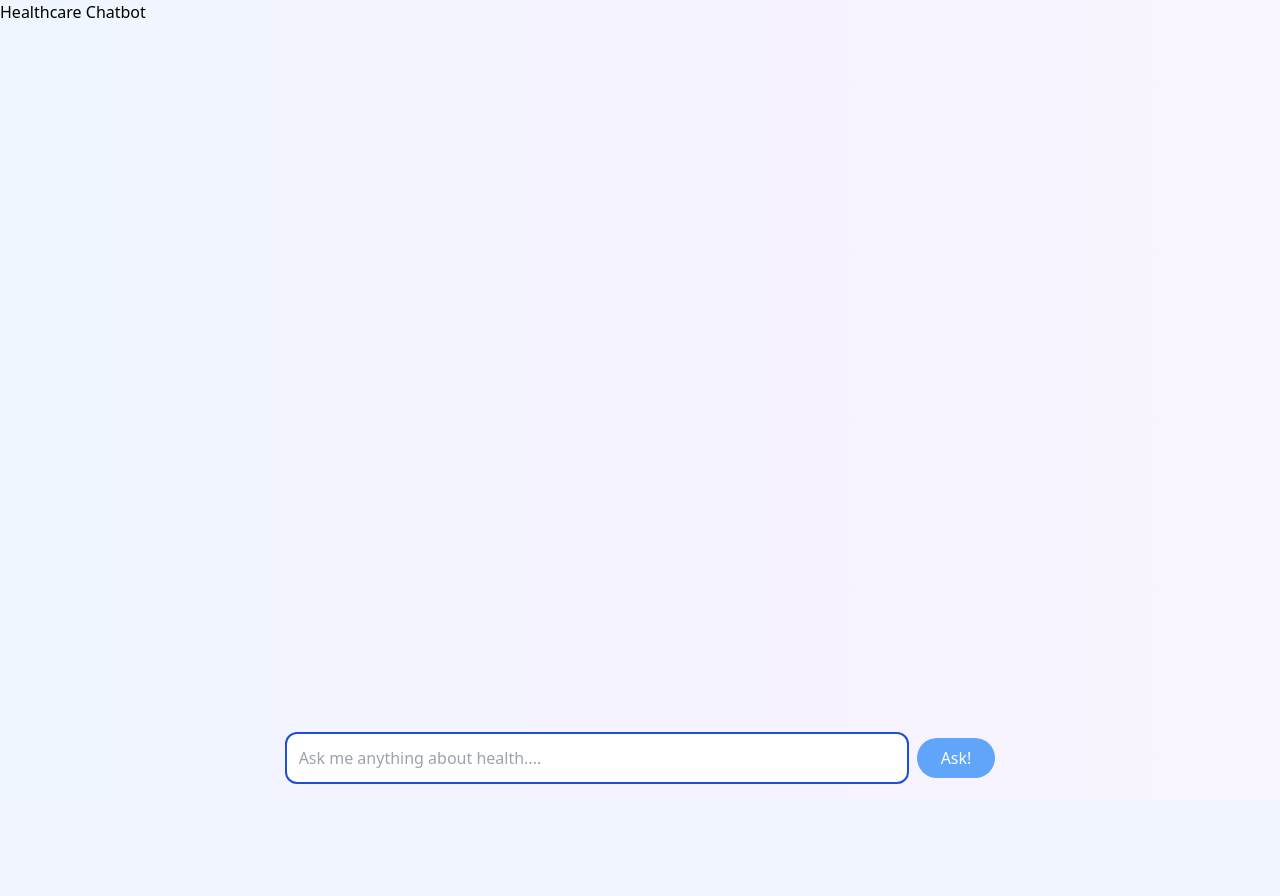
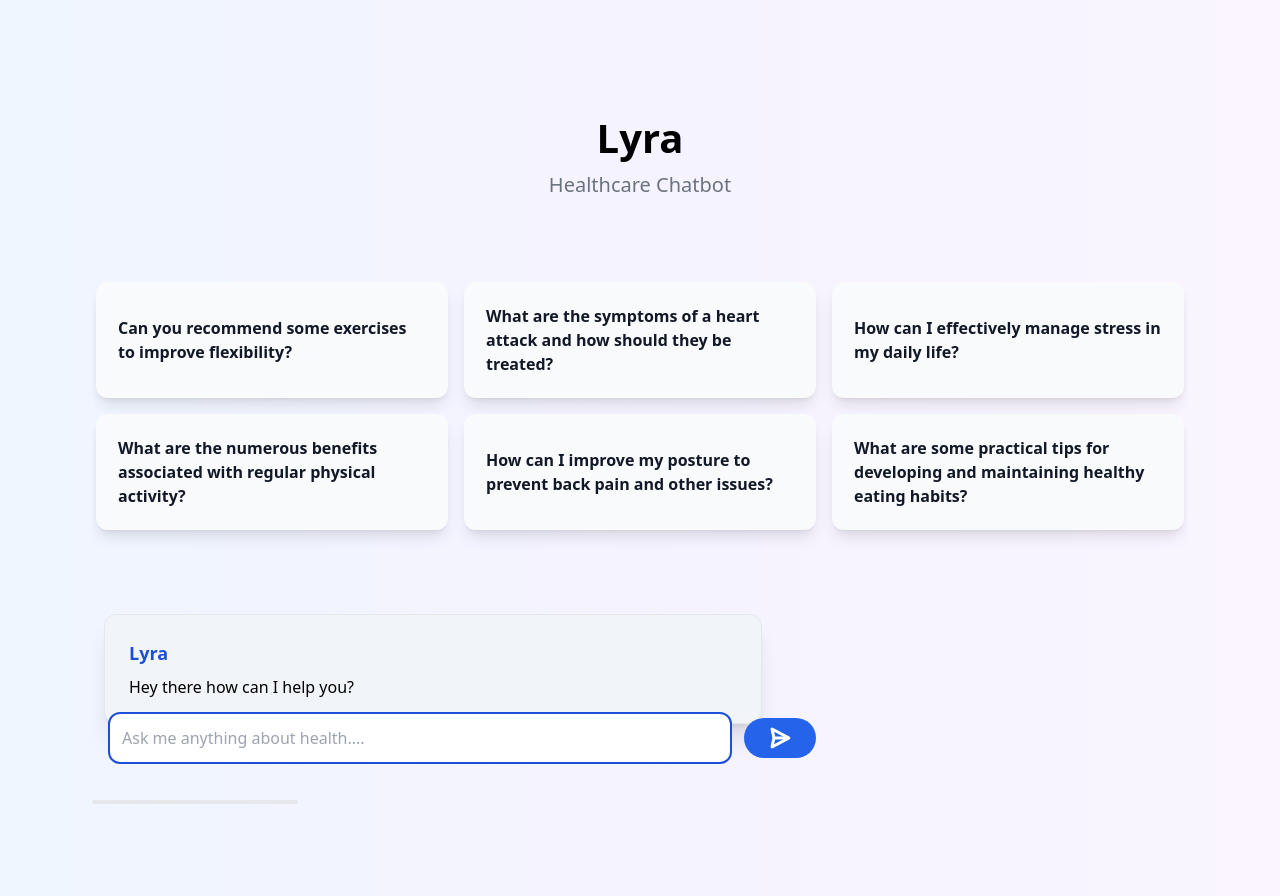
Before and after one commit to Abhijnan18/Chatbot-Flask-App, a Flask app: page / in a window 1280 px wide. Before the commit the page ends 784 px from the top, so only its background shows below. Run offline with Flask 3, Linux system fonts and the light colour scheme; some libraries are stand-ins or nearby versions.

Commit message:
Scroll animation achived

```diff
--- a/templates/index.html
+++ b/templates/index.html
@@ -12,8 +12,10 @@
         #conversation {
             max-height: calc(100vh - 60px);
             /* Adjusted height to make room for the fixed input */
-            overflow-y: auto;
-            margin-bottom: 60px;
+        }
+
+        #conversation::-webkit-scrollbar {
+            display: none;
         }
 
         .lyra-message h1 {}
@@ -27,24 +29,62 @@
         .lyra-message ul {
             list-style-type: disc;
         }
+
+        @keyframes fade-in {
+            from {
+                opacity: 0;
+            }
+
+            to {
+                opacity: 1;
+            }
+        }
+
+        .lyra-message {
+            animation: fade-in 1s ease-in-out;
+            /* Adjust the duration and timing function as needed */
+        }
     </style>
 </head>
 
 <body
-    class="bg-gradient-to-r from-blue-50 via-violet-50 to-purple-50 overflow-x-hidden font-family: ui-monospace, SFMono-Regular, Menlo, Monaco, Consolas, Liberation Mono, 'Courier New', monospace;">
-    <h1>Healthcare Chatbot</h1>
-    <div id="conversation" class="">
+    class="bg-gradient-to-r  p-3 from-blue-50 via-violet-50 to-purple-50 overflow-x-hidden font-family: ui-monospace, SFMono-Regular, Menlo, Monaco, Consolas, Liberation Mono, 'Courier New', monospace;">
+    <div class="m-20 grid grid-cols-5 gap-4">
+        <div id="chat" class="col-span-5 scroll-smooth mb-3">
+
+
+
+
+
+            <div id="conversation" class=" mt-5 mb-2 overflow-y-auto">
+                <h1 class="text-center text-[40px] font-semibold leading-[52px]	">Lyra</h1>
+            <div class="text-center text-[20px] font-normal leading-[26px] mt-[1vh] text-gray-500">Healthcare Chatbot</div>
+
+
+            <div class="grid grid-cols-3 gap-2 mt-[10vh] mb-[10vh]">
+                <div class="flex justify-center items-center rounded-xl p-5 text-base bg-gray-50 text-gray-900 font-semibold shadow-lg m-1 hover:border-2 hover:border-blue-700 transition duration-300 ease-in-out border-2 border-transparent">Can you recommend some exercises to improve flexibility?</div>
+                <div class="flex justify-center items-center rounded-xl p-5 text-base bg-gray-50 text-gray-900 font-semibold shadow-lg m-1 hover:border-2 hover:border-blue-700 transition duration-300 ease-in-out border-2 border-transparent">What are the symptoms of a heart attack and how should they be treated?</div>
+                <div class="flex justify-center items-center rounded-xl p-5 text-base bg-gray-50 text-gray-900 font-semibold shadow-lg m-1 hover:border-2 hover:border-blue-700 transition duration-300 ease-in-out border-2 border-transparent">How can I effectively manage stress in my daily life?</div>
+                <div class="flex justify-center items-center rounded-xl p-5 text-base bg-gray-50 text-gray-900 font-semibold shadow-lg m-1 hover:border-2 hover:border-blue-700 transition duration-300 ease-in-out border-2 border-transparent">What are the numerous benefits associated with regular physical activity?</div>
+                <div class="flex justify-center items-center rounded-xl p-5 text-base bg-gray-50 text-gray-900 font-semibold shadow-lg m-1 hover:border-2 hover:border-blue-700 transition duration-300 ease-in-out border-2 border-transparent">How can I improve my posture to prevent back pain and other issues?</div>
+                <div class="flex justify-center items-center rounded-xl p-5 text-base bg-gray-50 text-gray-900 font-semibold shadow-lg m-1 hover:border-2 hover:border-blue-700 transition duration-300 ease-in-out border-2 border-transparent">What are some practical tips for developing and maintaining healthy eating habits?</div>
+            </div>
+            <div class="max-w-[60%] mb-10 mr-auto ml-3">
+                <div class="lyra-message bg-slate-100 p-5 rounded-xl shadow-xl border-[1px] h-auto p-6">
+                    <p class="m-2 mt-0 ml-0 text-lg text-blue-700 font-semibold">Lyra</p> Hey there how can I help you?
+                </div>
+            </div>
                 {% for message in conversation %}
                 {% if 'You:::' in message %}
-        <div class="max-w-[50%] mb-10 ml-auto mr-20">
+                <div class="max-w-[60%] mb-10 ml-auto mr-2">
                     <div class="user-message bg-blue-600 text-white p-5 rounded-xl shadow-xl w-auto">
-                <p class="m-2 ml-0 text-xl text-green-100">You</p>{{ message.split(':::')[1] }}
+                        <p class="m-2 mt-0 ml-0 text-lg text-orange-100 font-semibold">You</p>{{ message.split(':::')[1] }}
                     </div>
                 </div>
                 {% elif 'Lyra:::' in message %}
-        <div class="max-w-[50%] mb-10 mr-auto ml-20">
-            <div class="lyra-message bg-slate-100 p-5 rounded-xl shadow-xl border-[1px] h-auto p-24">
-                <p class="m-2 ml-0 text-xl text-green-500">Lyra</p>{{ message.split(':::',1)[1] | safe }}
+                <div class="max-w-[60%] mb-10 mr-auto ml-3">
+                    <div class="lyra-message bg-slate-100 p-5 rounded-xl shadow-xl border-[1px] h-auto p-6">
+                        <p class="m-2 mt-0 ml-0 text-lg text-blue-700 font-semibold">Lyra</p>{{ message.split(':::',1)[1] | safe }}
                     </div>
                 </div>
                 {% endif %}
@@ -54,14 +94,22 @@
 
 
 
-    <div class="fixed bottom-0 w-full p-4">
-        <form method="post" action="/ask" class="flex justify-center items-center">
+            <div class="fixed bottom-0 w-full p-4 mb-5">
+                <form method="post" action="/ask" class="flex justify-right items-center">
                     <label for="user_message" class="sr-only"></label>
-            <input type="text" id="user_message" name="user_message" placeholder="Ask me anything about health...."
-                required class="border-2 border-blue-700 bg-white w-6/12 rounded-xl p-3">
+                    <input type="text" id="user_message" name="user_message"
+                        placeholder="Ask me anything about health...." required
+                        class="border-2 border-blue-700 bg-white w-6/12 rounded-xl p-3 opacity-100">
                     <button type="submit"
-                class="py-2 px-6 ml-2 text-white bg-blue-400 hover:bg-blue-800 rounded-full">Ask!</button>
+                        class="py-2 px-6 ml-3 text-white bg-blue-600 hover:bg-blue-800 rounded-full">
+                        <span ><svg class="h-6 w-6" width="64px" height="64px" viewBox="0 0 24 24" fill="none" xmlns="http://www.w3.org/2000/svg" stroke="#fff"><g id="SVGRepo_bgCarrier" stroke-width="0"></g><g id="SVGRepo_tracerCarrier" stroke-linecap="round" stroke-linejoin="round"></g><g id="SVGRepo_iconCarrier"> <path fill-rule="evenodd" clip-rule="evenodd" d="M3.3938 2.20468C3.70395 1.96828 4.12324 1.93374 4.4679 2.1162L21.4679 11.1162C21.7953 11.2895 22 11.6296 22 12C22 12.3704 21.7953 12.7105 21.4679 12.8838L4.4679 21.8838C4.12324 22.0662 3.70395 22.0317 3.3938 21.7953C3.08365 21.5589 2.93922 21.1637 3.02382 20.7831L4.97561 12L3.02382 3.21692C2.93922 2.83623 3.08365 2.44109 3.3938 2.20468ZM6.80218 13L5.44596 19.103L16.9739 13H6.80218ZM16.9739 11H6.80218L5.44596 4.89699L16.9739 11Z" fill="#fff"></path> </g></svg></span>
+                    </button>
                 </form>
+            </div>
+        </div>
+        <div id="chat" class="col-span-0  border-2 rounded-xl">
+
+        </div>
     </div>
 
 
@@ -78,10 +126,9 @@
 
                 // Clear the input field
                 $('#user_message').val('');
-
                 // Add user message to the conversation
-                $('#conversation').append('<div class="max-w-[50%] mb-10 ml-auto mr-20"><p class="user-message bg-blue-600 text-white p-5 rounded-xl shadow-xl">' + userMessage + '</p></div>');
-
+                $('#conversation').append('<div class="max-w-[60%] mb-10 ml-auto mr-2 "><div class="user-message bg-blue-600 text-white p-5 rounded-xl shadow-xl w-auto"><p class="m-2 mt-0 ml-0 text-lg text-orange-100 font-semibold">You</p>' + userMessage + '</div></div>');
+                scrollToBottom();
                 // Show "Generating..." message
                 $('#conversation').append('<div class="lyra-message flex justify-center items-center animate-pulse"><div class="bg-blue-200 border-2 border-blue-600 rounded-lg p-4 shadow-md"><div class="flex items-center justify-center space-x-2"><p class="text-blue-600 text-lg font-semibold">Generating...</p><svg class="w-6 h-6 text-blue-600 animate-spin" xmlns="http://www.w3.org/2000/svg" fill="none" viewBox="0 0 24 24" stroke="currentColor"><path stroke-linecap="round" stroke-linejoin="round" stroke-width="2" d="M13 10V3L4 14h7v7l9-11h-7z"></path></svg></div></div></div>');
 
@@ -93,13 +140,21 @@
                     success: function (data) {
                         // Update the conversation dynamically
                         $('#conversation').find('.lyra-message:contains("Generating...")').remove(); // Remove "Generating..." message
-                        $('#conversation').append('<div class="max-w-[50%] mb-10 mr-auto ml-20"><div class="lyra-message h-auto bg-slate-100 p-5 rounded-xl shadow-xl border-[1px]"> ' + data.lyra_message.split(':::')[1] + '</div></div>');
+                        $('#conversation').append('<div class="max-w-[60%] mb-10 mr-auto ml-3"><div class="lyra-message bg-slate-100 p-5 rounded-xl shadow-xl border-[1px] h-auto p-6"><p class="m-2 mt-0 ml-0 text-lg text-blue-700 font-semibold">Lyra</p>' + data.lyra_message.split(':::')[1] + '</div></div>');
 
                         // Scroll to the bottom of the conversation
-                        $('#conversation').scrollTop($('#conversation')[0].scrollHeight);
+                        scrollToBottom();
                     }
                 });
             });
+
+            // Function to scroll to the bottom of the conversation
+            function scrollToBottom() {
+                $('#conversation').animate({ scrollTop: $('#conversation')[0].scrollHeight }, 'slow');
+            }
+
+            // Scroll to the bottom of the conversation initially
+            scrollToBottom();
         });
 
     </script>
```
Lines whose indentation alone changed are shown as unchanged.
